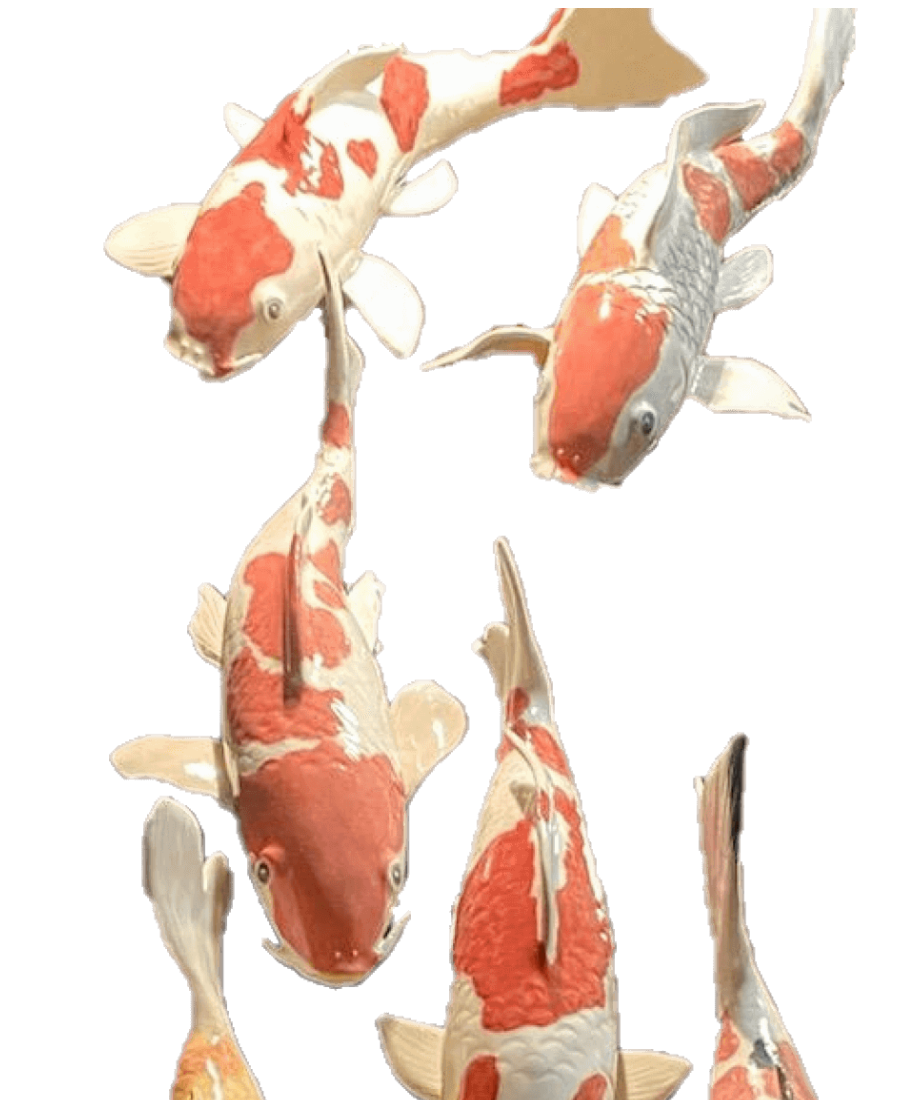
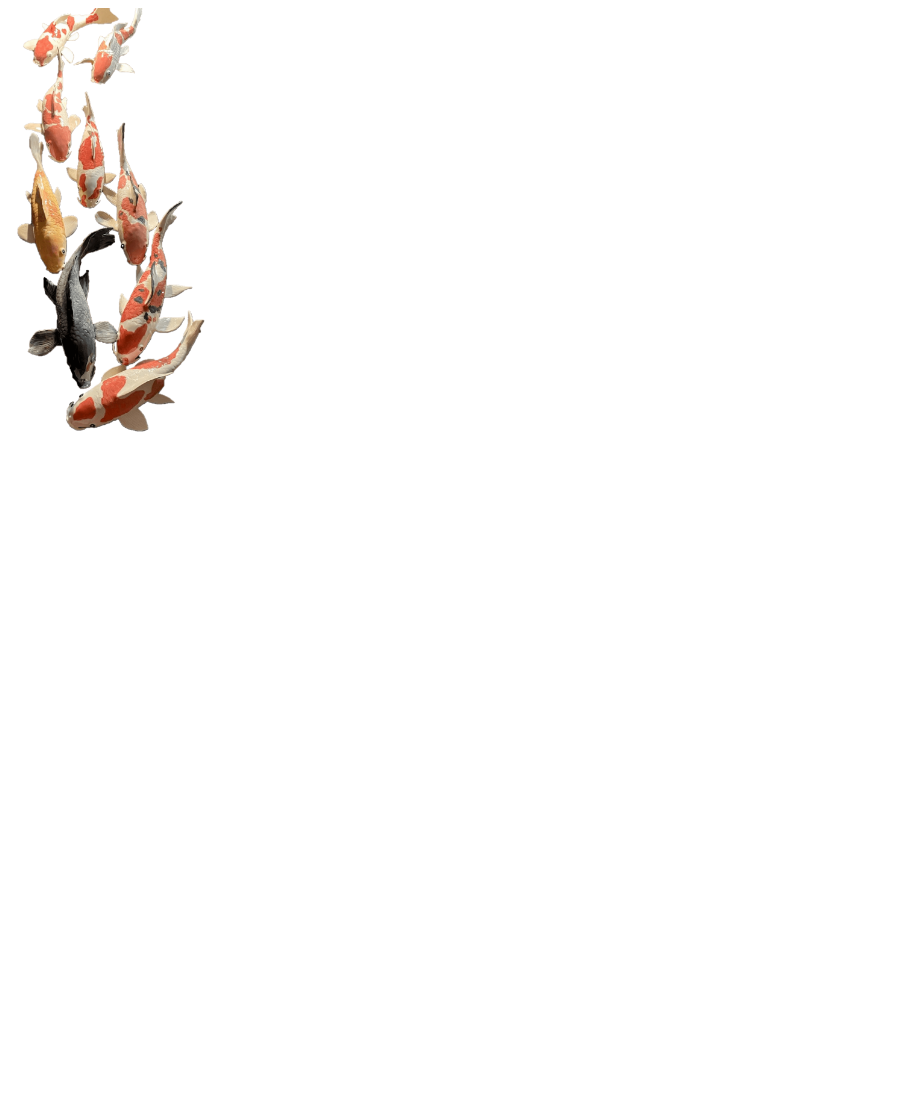
Before and after one commit to FreudCat/ceramic-arts, a Gatsby site: page / in a window 1280 px wide. Shown: the top 1100 px of the page, without its empty margins (0-904 px from the left). After the commit the page ends 800 px from the top, so only its background shows below. Built offline with nearby package versions, Linux system fonts and the light colour scheme; Gatsby itself is replaced by a stand-in of ours.

Commit message:
Working build

```diff
--- a/src/pages/index.js
+++ b/src/pages/index.js
@@ -2,5 +2,13 @@ import React from "react";
 import { StaticImage } from "gatsby-plugin-image";
 
 export default function Home() {
-	return <StaticImage src="../images/transparent-koi.png" alt="10 ceramic koi" />;
+	return (
+		<StaticImage
+			src="../images/transparent-koi.png"
+			alt="10 ceramic koi"
+			placeholder="blurred"
+			layout="fixed"
+			width={200}
+		/>
+	);
 }
```
Also changed, not shown: 1 other file.
